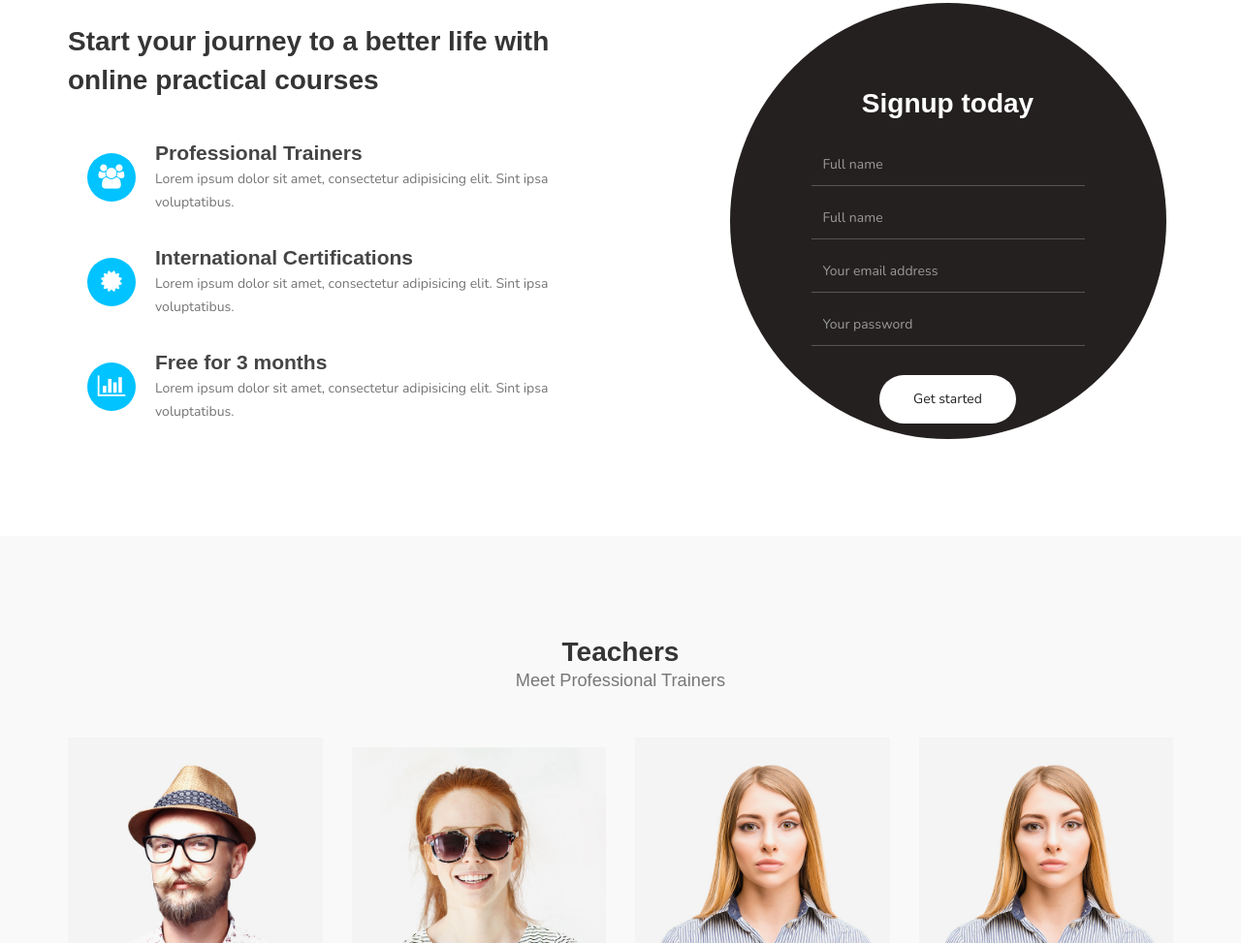
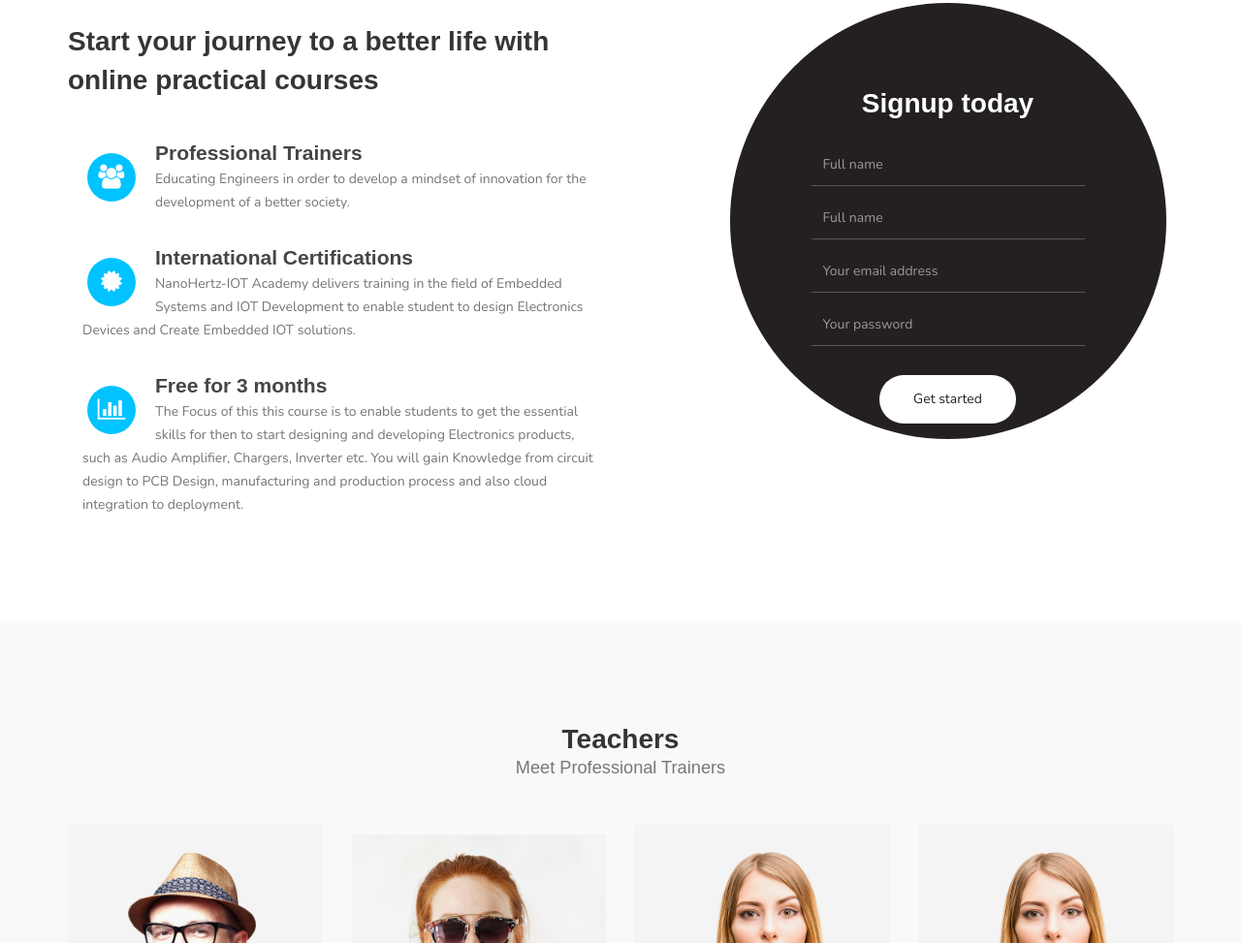
Before and after one commit to Enthernetcode/nahert, a plain HTML site: page index.html in a window 1280 px wide. Shown: the part 1356-2329 px from the top of the page at 97% size. Drawn offline with nearby package versions, Linux system fonts and the light colour scheme; a web font is replaced by a local one.

Commit message:
first commit

```diff
--- a/index.html
+++ b/index.html
@@ -172,7 +172,7 @@ https://templatemo.com/tm-516-known
                                    <span><i class="fa fa-users"></i></span>
                                    <figcaption>
                                         <h3>Professional Trainers</h3>
-                                        <p>Lorem ipsum dolor sit amet, consectetur adipisicing elit. Sint ipsa voluptatibus.</p>
+                                        <p>Educating Engineers in order to develop a mindset of innovation for the development of a better society.</p>
                                    </figcaption>
                               </figure>
 
@@ -180,7 +180,8 @@ https://templatemo.com/tm-516-known
                                    <span><i class="fa fa-certificate"></i></span>
                                    <figcaption>
                                         <h3>International Certifications</h3>
-                                        <p>Lorem ipsum dolor sit amet, consectetur adipisicing elit. Sint ipsa voluptatibus.</p>
+                                        <p>NanoHertz-IOT Academy delivers training in the field of Embedded Systems and IOT Development to enable student to design Electronics Devices and Create Embedded IOT solutions.
+</p>
                                    </figcaption>
                               </figure>
 
@@ -188,7 +189,7 @@ https://templatemo.com/tm-516-known
                                    <span><i class="fa fa-bar-chart-o"></i></span>
                                    <figcaption>
                                         <h3>Free for 3 months</h3>
-                                        <p>Lorem ipsum dolor sit amet, consectetur adipisicing elit. Sint ipsa voluptatibus.</p>
+                                        <p>The Focus of this this course is to enable students to get the essential skills for then to start designing and developing Electronics products, such as Audio Amplifier, Chargers, Inverter etc. You will gain Knowledge from circuit design to PCB Design, manufacturing and production process and also cloud integration to deployment.</p>
                                    </figcaption>
                               </figure>
                          </div>
```
Also changed, not shown: 1 other file.
